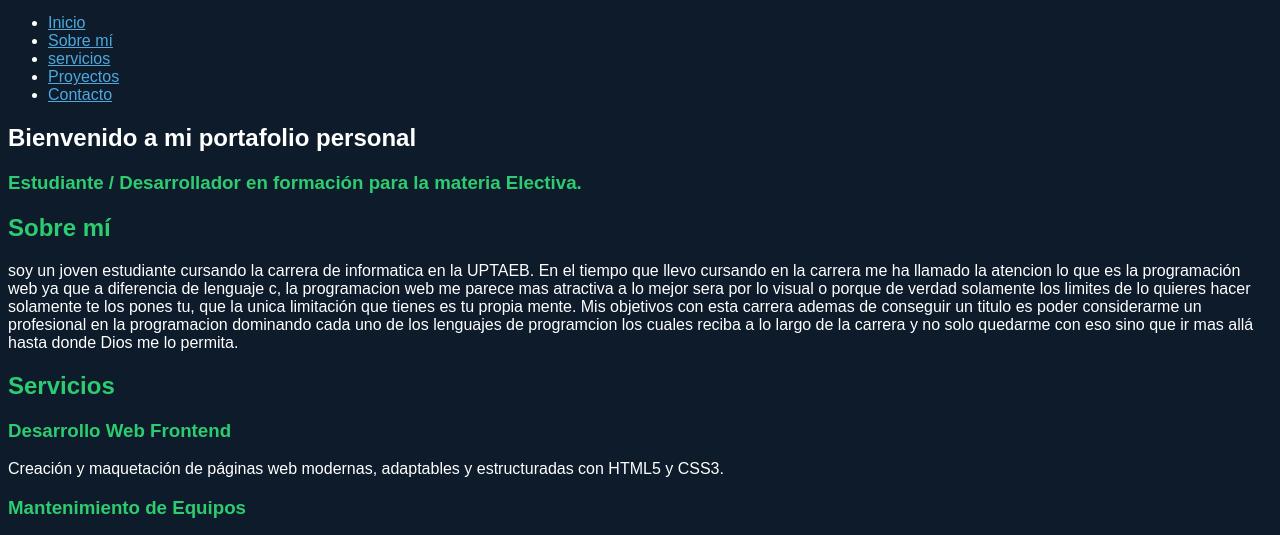
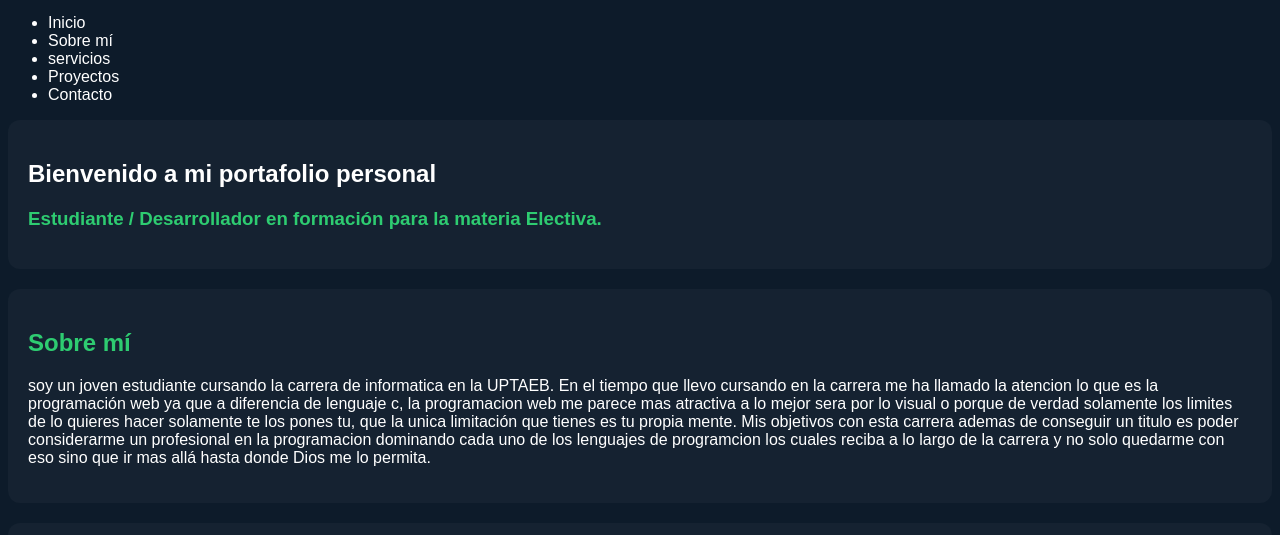
Before and after one commit to sebasarroyo2025-sys/Mi-portafolio-, a plain HTML site: page index.html in a window 1280 px wide. Shown: the part 265-800 px from the top of the page. Drawn offline with Linux system fonts and the light colour scheme.

Commit message:
Actualizar style-portfolio.css

```diff
--- a/style-portfolio.css
+++ b/style-portfolio.css
@@ -1,4 +1,3 @@
-/* Fondo azul para toda la página y texto blanco */
 body {
     background-color: #0d1b2a;
     color: #ffffff;
@@ -14,3 +13,40 @@ h2, h3 {
 a {
     color: #4ea8de;
 }
+html {
+    scroll-behavior: smooth;
+}
+section {
+    background: rgba(255, 255, 255, 0.03);
+    padding: 20px;
+    margin-bottom: 20px;
+    border-radius: 12px;
+    transition: transform 0.3s ease, box-shadow 0.3s ease;
+}
+
+section:hover {
+    transform: translateY(-5px);
+    box-shadow: 0 10px 20px rgba(0, 240, 255, 0.15);
+}
+nav a {
+    position: relative;
+    text-decoration: none;
+    color: #ffffff;
+    margin-right: 20px;
+    padding-bottom: 5px;
+}
+
+nav a::after {
+    content: '';
+    position: absolute;
+    width: 0;
+    height: 2px;
+    bottom: 0;
+    left: 0;
+    background-color: #00f0ff;
+    transition: width 0.3s ease;
+}
+
+nav a:hover::after {
+    width: 100%;
+}
```
